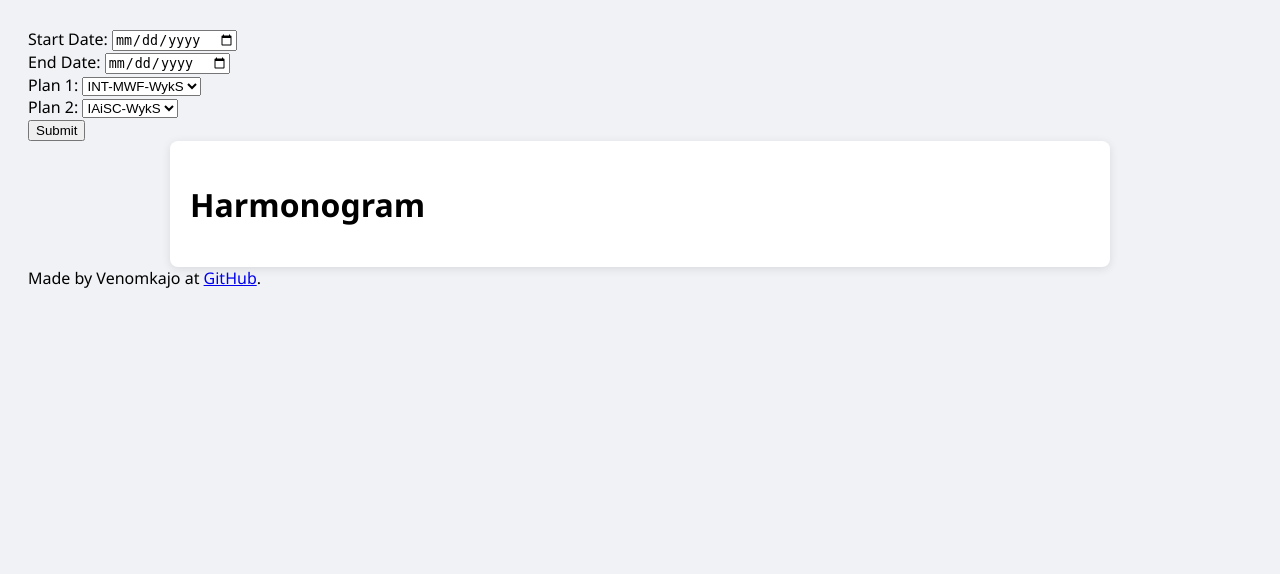
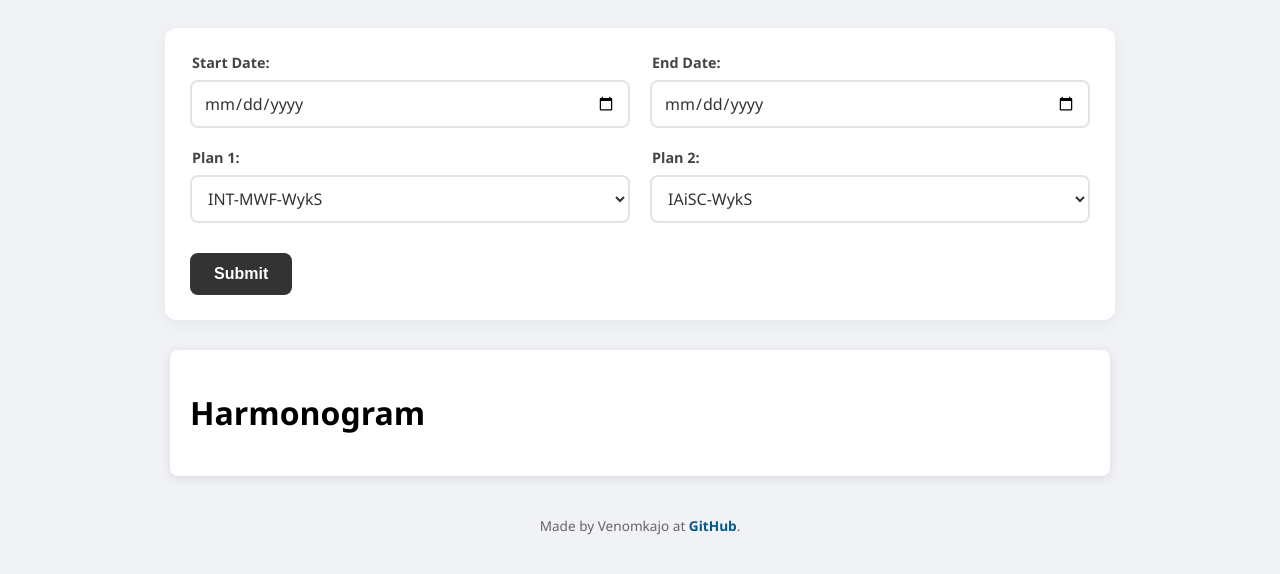
Before and after one commit to Venomkajo/combine-dsw-plan, a FastAPI app: template templates/index.html in a window 1280 px wide. Shown: the top 574 px of the page. Run offline with FastAPI, Linux system fonts and the light colour scheme; the template is opened without the code that fills it, so the values that code supplies are empty.

Commit message:
updated stylesheets

```diff
--- a/static/stylesheets/index.css
+++ b/static/stylesheets/index.css
@@ -52,3 +52,90 @@ td {
 .plan-3 {
     background-color: var(--color3);
 }
+
+form {
+    max-width: 900px;
+    margin: 0 auto 30px auto;
+    background: white;
+    padding: 25px;
+    border-radius: 12px;
+    box-shadow: 0 4px 15px rgba(0, 0, 0, 0.05);
+    display: flex;
+    flex-direction: column;
+    gap: 20px;
+}
+
+.selection-container {
+    display: flex;
+    gap: 20px;
+    flex-wrap: wrap;
+}
+
+.date-selection, .plan-selection {
+    flex: 1;
+    min-width: 200px;
+    display: flex;
+    flex-direction: column;
+    gap: 8px;
+}
+
+label {
+    font-size: 0.9rem;
+    font-weight: 600;
+    color: #444;
+    margin-left: 2px;
+}
+
+input[type="date"],
+select {
+    padding: 10px 12px;
+    border: 2px solid #e1e4e8;
+    border-radius: 8px;
+    font-size: 1rem;
+    font-family: inherit;
+    color: #333;
+    background-color: #fff;
+    transition: border-color 0.2s, box-shadow 0.2s;
+    outline: none;
+}
+
+input[type="date"]:focus,
+select:focus {
+    border-color: var(--color1);
+    box-shadow: 0 0 0 3px rgba(68, 110, 240, 0.1);
+}
+
+button[type="submit"] {
+    background-color: #333;
+    color: white;
+    padding: 12px 24px;
+    border: none;
+    border-radius: 8px;
+    font-size: 1rem;
+    font-weight: bold;
+    cursor: pointer;
+    transition: background-color 0.2s, transform 0.1s;
+    align-self: flex-start;
+    margin-top: 10px;
+}
+
+button[type="submit"]:hover {
+    background-color: #000;
+}
+
+button[type="submit"]:active {
+    transform: scale(0.98);
+}
+
+footer {
+    text-align: center;
+    margin-top: 40px;
+    font-size: 0.85rem;
+    color: #666;
+}
+
+footer a {
+    color: var(--color1);
+    text-decoration: none;
+    font-weight: 600;
+}
```
